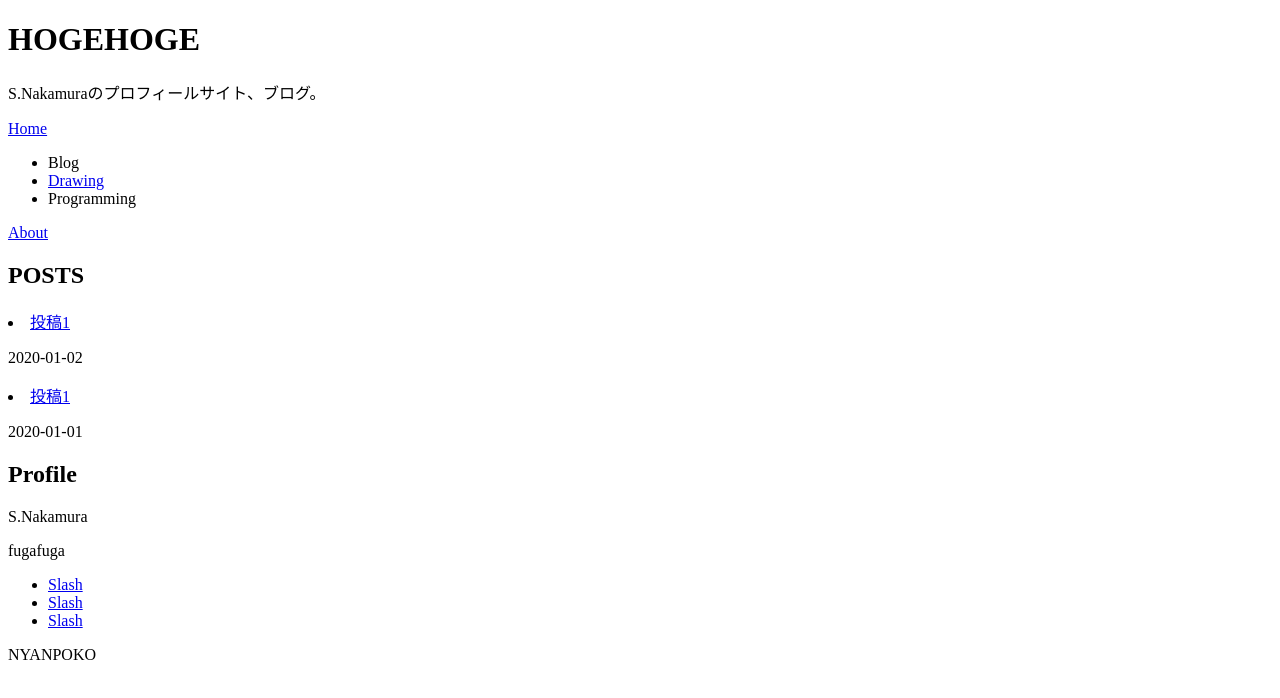
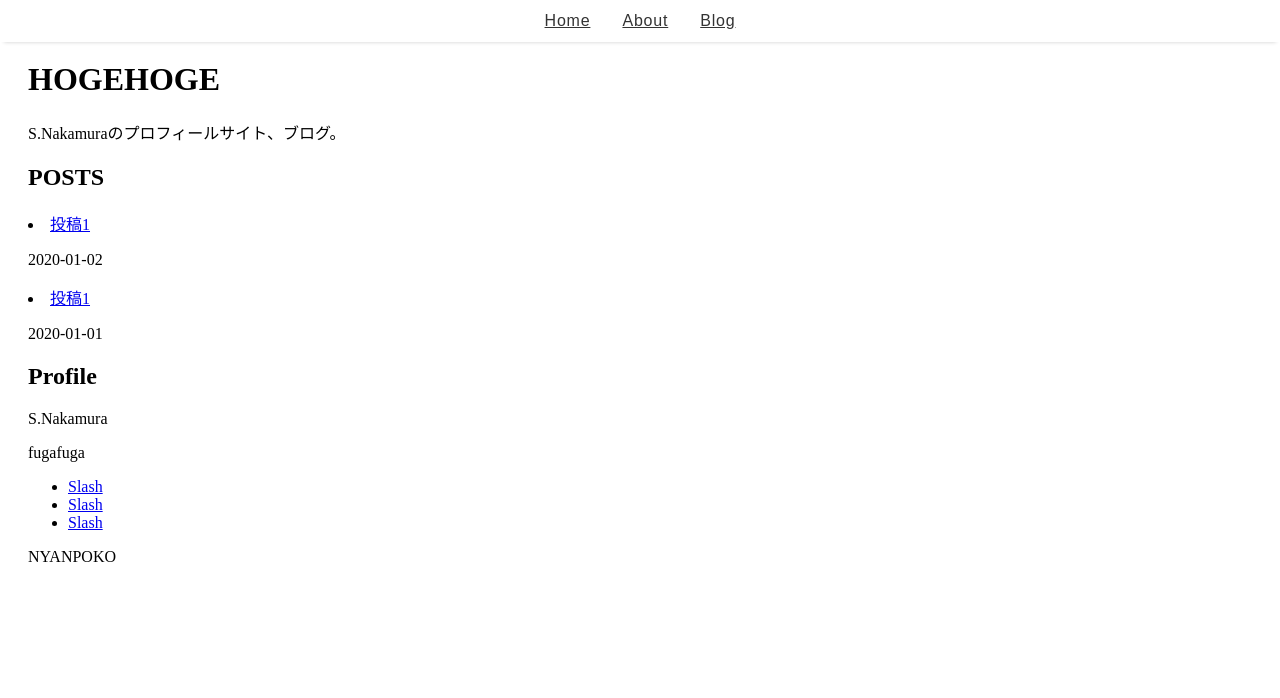
Before and after one commit to shin0825/next-js-md, a Next.js app in the folder app/: page /posts in a window 1280 px wide. Shown: the top 698 px of the page. Built offline with nearby package versions, Linux system fonts and the light colour scheme.

Commit message:
デザイン調整

```diff
--- a/app/components/Layout.js
+++ b/app/components/Layout.js
@@ -1,10 +1,11 @@
+import styles from './Layout.module.css';
 import Header from '../components/Header';
 import Footer from '../components/Footer';
 import Link from 'next/link'
 
 export default function Layout({ children, home }) {
   return (
-    <div>
+    <div className = { styles.container }>
       <Header />
       <main>{children}</main>
       {!home && (
--- /dev/null
+++ b/app/components/Layout.module.css
@@ -0,0 +1,3 @@
+.container {
+  padding: 2em 1.25em;
+}
--- a/app/components/Menu.js
+++ b/app/components/Menu.js
@@ -1,15 +1,26 @@
+import styles from './Menu.module.css'
 import Link from 'next/link';
 
 export default function Menu() {
   return (
-    <div>
-      <Link href="/"><a>Home</a></Link>
-      <ul>
-        <li>Blog</li>
-        <li><Link href="/posts"><a>Drawing</a></Link></li>
-        <li>Programming</li>
+    <nav className={styles.navigator}>
+      <ul className={styles.list}>
+        <li className={styles.item}>
+          <Link href="/">
+            <a className={styles.link}>Home</a>
+          </Link>
+        </li>
+        <li className={styles.item}>
+          <Link href="/about">
+            <a className={styles.link}>About</a>
+          </Link>
+        </li>
+        <li className={styles.item}>
+          <Link href="/posts">
+            <a className={styles.link}>Blog</a>
+          </Link>
+        </li>
       </ul>
-      <Link href="/about"><a>About</a></Link>
-    </div>
+    </nav>
   )
 }
--- /dev/null
+++ b/app/components/Menu.module.css
@@ -0,0 +1,30 @@
+.navigator {
+  position: fixed;
+  top: 0;
+  left: 0;
+  z-index: 100;
+  width: 100%;
+  background-color: #fff;
+  box-shadow: 0 0.25em 0.25em -0.25em rgba(0, 0, 0, .2);
+}
+
+.list {
+  margin: 0;
+  padding: 0.75em 0;
+  display: flex;
+  flex-wrap: wrap;
+  justify-content: center;
+  list-style: none;
+}
+
+.item {
+  font-family: sans-serif;
+  font-size: 16px;
+  padding: 0 1em;
+  letter-spacing: .05em;
+  word-break: break-all;
+}
+
+.link {
+  color: #333;
+}
```
